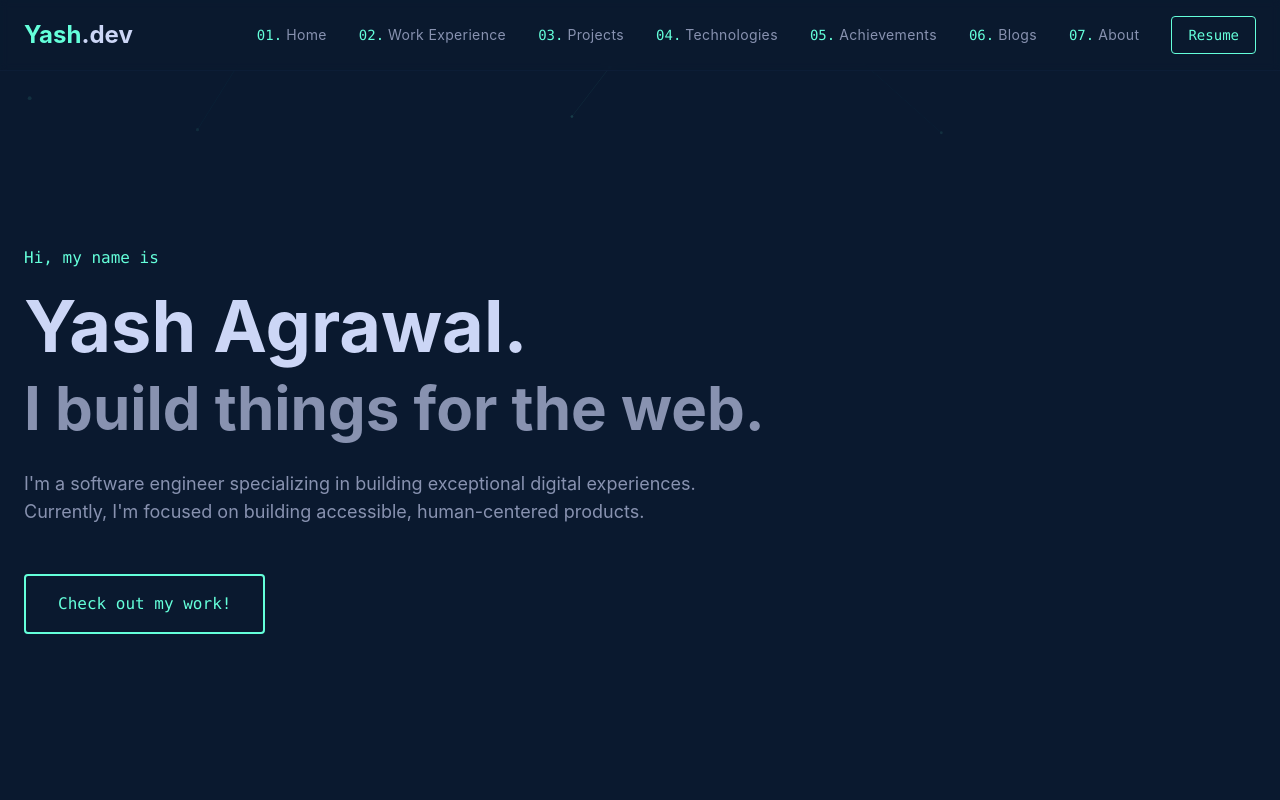
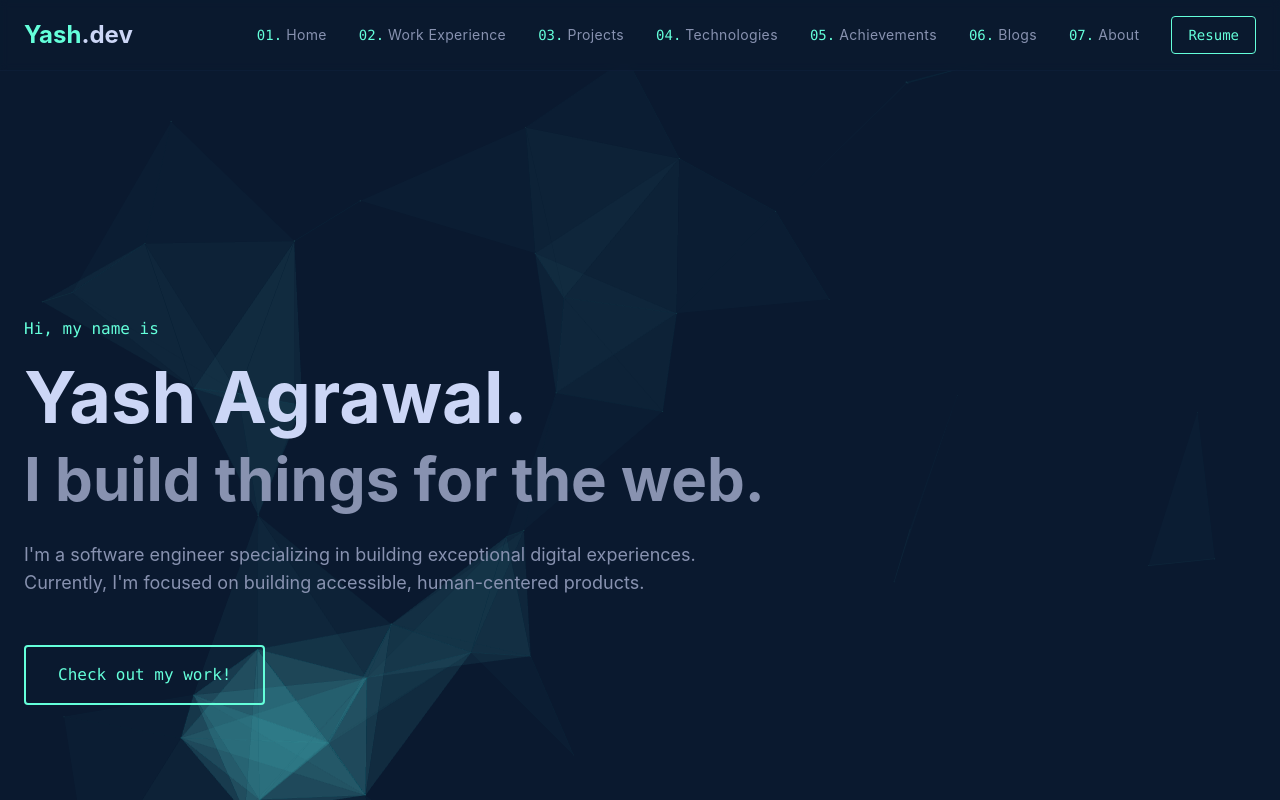
Before and after one commit to Yash-007/Portfolio, a React (Vite) app: page / in a window 1280 px wide. Shown: the top 800 px of the page. Built offline with nearby package versions, Linux system fonts and the light colour scheme.

Commit message:
update background animation

```diff
--- a/src/App.tsx
+++ b/src/App.tsx
@@ -19,12 +19,13 @@ const sections = [
 
 function App() {
   return (
-    <div className="min-h-screen bg-primary text-text">
-      <div className="fixed inset-0 w-full h-full">
+    <div className="relative min-h-screen bg-primary text-text">
+      <div className="absolute inset-0 z-0">
         <StarBackground />
       </div>
+
       {/* Header */}
-      <header className="fixed w-full bg-primary/80 backdrop-blur-sm border-b border-secondary/50 z-50">
+      <header className="sticky top-0 w-full bg-primary/80 backdrop-blur-sm border-b border-secondary/50 z-50">
         <nav className="container mx-auto px-6 py-4">
           <div className="flex justify-between items-center">
             <h1 className="text-2xl font-bold">
@@ -60,7 +61,7 @@ function App() {
       </header>
 
       {/* Main Content */}
-      <main>
+      <main className="relative z-10">
         {/* Home/Landing Section */}
         <section id="home" className="min-h-screen flex items-center pt-20">
           <div className="container mx-auto px-6">
--- a/src/components/StarBackground.tsx
+++ b/src/components/StarBackground.tsx
@@ -11,9 +11,14 @@ export default function StarBackground() {
   return (
     <Particles
       id="tsparticles"
+      className="absolute inset-0"
       init={particlesInit}
       options={{
         fullScreen: false,
+        style: {
+          position: "absolute",
+          zIndex: 1,
+        },
         background: {
           color: "transparent",
         },
@@ -25,24 +30,28 @@ export default function StarBackground() {
           links: {
             enable: true,
             color: "#64ffda",
-            opacity: 0.05,
-            distance: 150,
-            width: 1,
+            opacity: 0.1,
+            distance: 200,
+            width: 0.3,
+            triangles: {
+              enable: true,
+              opacity: 0.02
+            }
           },
           move: {
             enable: true,
             direction: "none",
             outModes: {
-              default: "bounce",
+              default: "out",
             },
             random: true,
-            speed: 0.3,
+            speed: 0.2,
             straight: false,
           },
           number: {
             density: {
               enable: true,
-              area: 800,
+              area: 1000,
             },
             value: 40,
           },
@@ -50,8 +59,8 @@ export default function StarBackground() {
             value: 0.15,
             animation: {
               enable: true,
-              speed: 0.3,
-              minimumValue: 0.05,
+              speed: 0.15,
+              minimumValue: 0.08,
               sync: false,
             }
           },
@@ -59,7 +68,7 @@ export default function StarBackground() {
             type: "circle",
           },
           size: {
-            value: { min: 1, max: 2 },
+            value: { min: 0.3, max: 0.8 },
           },
         },
         detectRetina: true,
```
